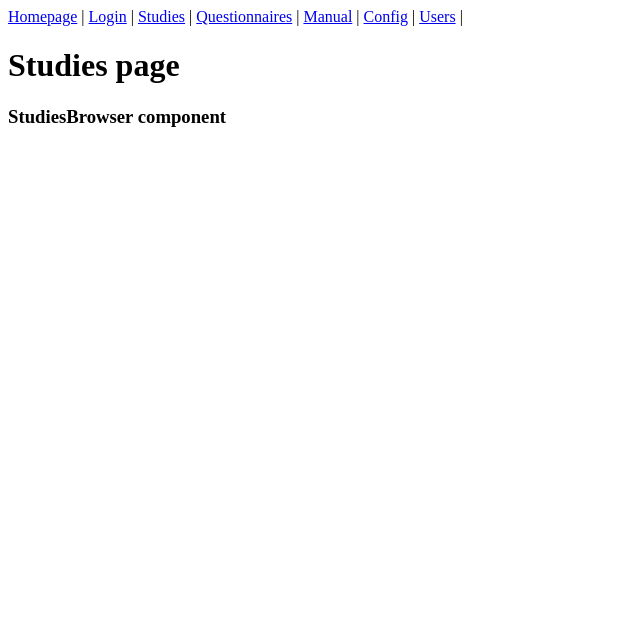
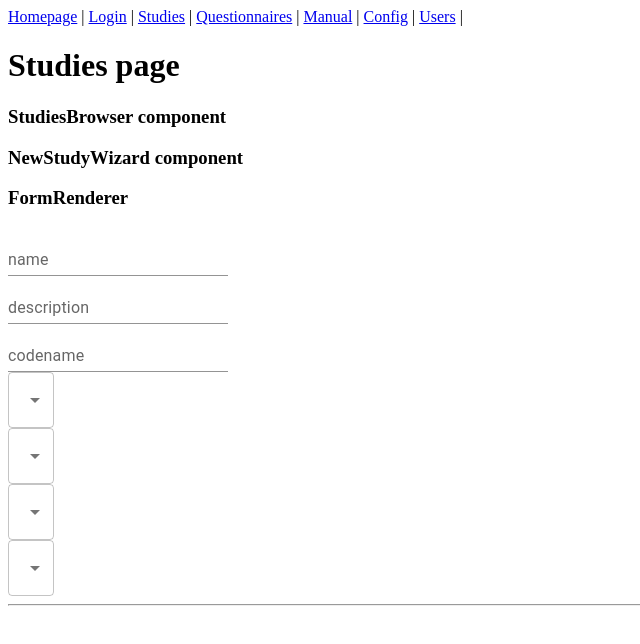
Before and after one commit to yoavzai/kms-v4, a React (Create React App) app in the folder client/: page /studies in a window 1280 px wide. Shown: the top 644 px of the page, without its empty margins (0-640 px from the left). Built offline with nearby package versions, Linux system fonts and the light colour scheme.

Commit message:
elements and components added

```diff
--- /dev/null
+++ b/client/src/components/FormRenderer.js
@@ -0,0 +1,54 @@
+import { TextInput, Select } from './form-components';
+
+function renderField(currentvalue, stateHandler) {
+  return function({
+    type,
+    key,
+    mandatory,
+    value,
+    min_num,
+    max_num,
+    dropdown_options,
+  }) {
+    switch(type) {
+      case 'text':
+        return (
+          <div>
+            <TextInput
+              key={key}
+              label={key}
+              value={currentvalue}
+              onChange={({ target: { value }}) => stateHandler(state => ({...state, [`${key}`]: value}))}
+            />
+          </div>
+        );
+      case 'dropdown':
+        return (
+          <div>
+            <Select
+              key={key}
+              label={key}
+              value={currentvalue}
+              onChange={({ target: { value }}) => stateHandler(state => ({...state, [`${key}`]: value}))}
+              options={dropdown_options.map(option => ({ label: option, value: option }))}
+            />
+          </div>
+        );
+    };
+  };
+};
+
+export default function({fields, state, stateHandler}) {
+  return (
+    <>
+      <h3>FormRenderer</h3>
+      {
+        fields.map((field) => (
+          <div key={field.key}>
+            {renderField(!!state && state[field.key] ? state[field.key] : "", stateHandler)(field)}
+          </div>
+        ))
+      }
+    </>
+  );
+};
--- /dev/null
+++ b/client/src/components/elements/Select.js
@@ -0,0 +1,15 @@
+import Select from '@mui/material/Select';
+import MenuItem from '@mui/material/MenuItem';
+
+export default function({id, label, value, onChange, options}) {
+  return (
+    <Select
+      id={id}
+      label={label}
+      value={value}
+      onChange={onChange}
+    >
+      {options.map(({ label, value }) => (<MenuItem key={value} value={value}>{label}</MenuItem>))}
+    </Select>
+  );
+};
--- /dev/null
+++ b/client/src/components/elements/TextInput.js
@@ -0,0 +1,13 @@
+import TextField from '@mui/material/TextField';
+
+export default function({id, label, value, onChange}) {
+  return (
+    <TextField
+      id={id}
+      label={label}
+      value={value}
+      onChange={onChange}
+      variant="standard"
+    />
+	);
+};
--- /dev/null
+++ b/client/src/components/elements/index.js
@@ -0,0 +1,7 @@
+import TextInput from './TextInput';
+import Select from './Select';
+
+export {
+	TextInput,
+	Select,
+};
--- /dev/null
+++ b/client/src/components/form-components/Select.js
@@ -0,0 +1,5 @@
+import { Select } from '../elements';
+
+export default function({id, label, value, onChange, options}) {
+	return <Select id={id} label={label} value={value || ""} onChange={onChange} options={options} />
+};
--- /dev/null
+++ b/client/src/components/form-components/TextInput.js
@@ -0,0 +1,5 @@
+import { TextInput } from '../elements';
+
+export default function({id, label, value, onChange}) {
+	return <TextInput id={id} label={label} value={value || ""} onChange={onChange} />
+};
--- /dev/null
+++ b/client/src/components/form-components/index.js
@@ -0,0 +1,7 @@
+import TextInput from './TextInput';
+import Select from './Select';
+
+export {
+	TextInput,
+	Select,
+};
--- /dev/null
+++ b/client/src/components/index.js
@@ -0,0 +1,5 @@
+import FormRenderer from './FormRenderer';
+
+export {
+  FormRenderer,
+};
--- a/client/src/pages/studies/Studies.js
+++ b/client/src/pages/studies/Studies.js
@@ -1,5 +1,6 @@
 import {
-  StudiesBrowser
+  StudiesBrowser,
+  NewStudyWizard,
 } from './components';
 
 export default function() {
@@ -7,6 +8,7 @@ export default function() {
     <>
       <h1>Studies page</h1>
       <StudiesBrowser />
+      <NewStudyWizard />
     </>
   );
 }
--- /dev/null
+++ b/client/src/pages/studies/components/NewStudyWizard.js
@@ -0,0 +1,133 @@
+import { useState } from 'react';
+
+import {
+  FormRenderer,
+} from '../../../components';
+
+const response = {
+  "fieldsOne": {
+    "_id": "76f0eb3c-fca4-4270-99dc-66b6738be816",
+    "name": "study_details",
+    "fields": [
+      {
+        "type": "text",
+        "key": "name",
+        "mandatory": true,
+        "value": null,
+        "min_num": null,
+        "max_num": null,
+        "dropdown_options": null,
+        "__typename": "FieldsFields"
+      },
+      {
+        "type": "text",
+        "key": "description",
+        "mandatory": true,
+        "value": null,
+        "min_num": null,
+        "max_num": null,
+        "dropdown_options": null,
+        "__typename": "FieldsFields"
+      },
+      {
+        "type": "text",
+        "key": "codename",
+        "mandatory": true,
+        "value": null,
+        "min_num": null,
+        "max_num": null,
+        "dropdown_options": null,
+        "__typename": "FieldsFields"
+      },
+      {
+        "type": "dropdown",
+        "key": "research_variables",
+        "mandatory": true,
+        "value": null,
+        "min_num": null,
+        "max_num": null,
+        "dropdown_options": [
+          "Personality traits",
+          "Emotions",
+          "Cognition",
+          "Creativity",
+          "Behaviors",
+          "Social behaviors",
+          "Attitudes & values",
+          "Quality of life",
+          "Physical health",
+          "Mental health",
+          "Demographics",
+          "Professions",
+          "Other"
+        ],
+        "__typename": "FieldsFields"
+      },
+      {
+        "type": "dropdown",
+        "key": "study_population",
+        "mandatory": true,
+        "value": null,
+        "min_num": null,
+        "max_num": null,
+        "dropdown_options": [
+          "Adults",
+          "Children",
+          "Students - University",
+          "Students-Secondary school",
+          "Students-Primary school",
+          "Elderly",
+          "Psychopathology",
+          "Physical disease"
+        ],
+        "__typename": "FieldsFields"
+      },
+      {
+        "type": "dropdown",
+        "key": "source_material",
+        "mandatory": true,
+        "value": null,
+        "min_num": null,
+        "max_num": null,
+        "dropdown_options": [
+          "Meaning Questionnaire",
+          "Experimental Text",
+          "Free Text"
+        ],
+        "__typename": "FieldsFields"
+      },
+      {
+        "type": "dropdown",
+        "key": "instructions",
+        "mandatory": true,
+        "value": null,
+        "min_num": null,
+        "max_num": null,
+        "dropdown_options": [
+          "General",
+          "Interpersonal",
+          "Personal"
+        ],
+        "__typename": "FieldsFields"
+      }
+    ],
+    "__typename": "Fields"
+  }
+};
+
+export default function() {
+  const [data, setData] = useState();
+
+  return (
+    <>
+      <h3>NewStudyWizard component</h3>
+      <FormRenderer
+        fields={response.fieldsOne.fields}
+        state={data}
+        stateHandler={setData}
+      />
+			<hr />
+      <div>{JSON.stringify(data, null, 2)}</div>
+    </>
+  );
+};
--- a/client/src/pages/studies/components/index.js
+++ b/client/src/pages/studies/components/index.js
@@ -1,5 +1,7 @@
 import StudiesBrowser from './StudiesBrowser';
+import NewStudyWizard from './NewStudyWizard';
 
 export {
-	StudiesBrowser
+	StudiesBrowser,
+  NewStudyWizard,
 };
--- a/client/src/pages/users/Users.js
+++ b/client/src/pages/users/Users.js
@@ -1,12 +1,17 @@
+import { useState } from 'react';
+
 import {
   UsersBrowser
 } from './components';
 
 export default function() {
+  const [data, setData] = useState({y:2});
   return (
     <>
       <h1>Users page</h1>
       <UsersBrowser />
+      <div>{JSON.stringify(data, null, 2)}</div>
+      <button onClick={() => setData((state) => ({...state, x:1}))}>do</button>
     </>
   );
 }
```
